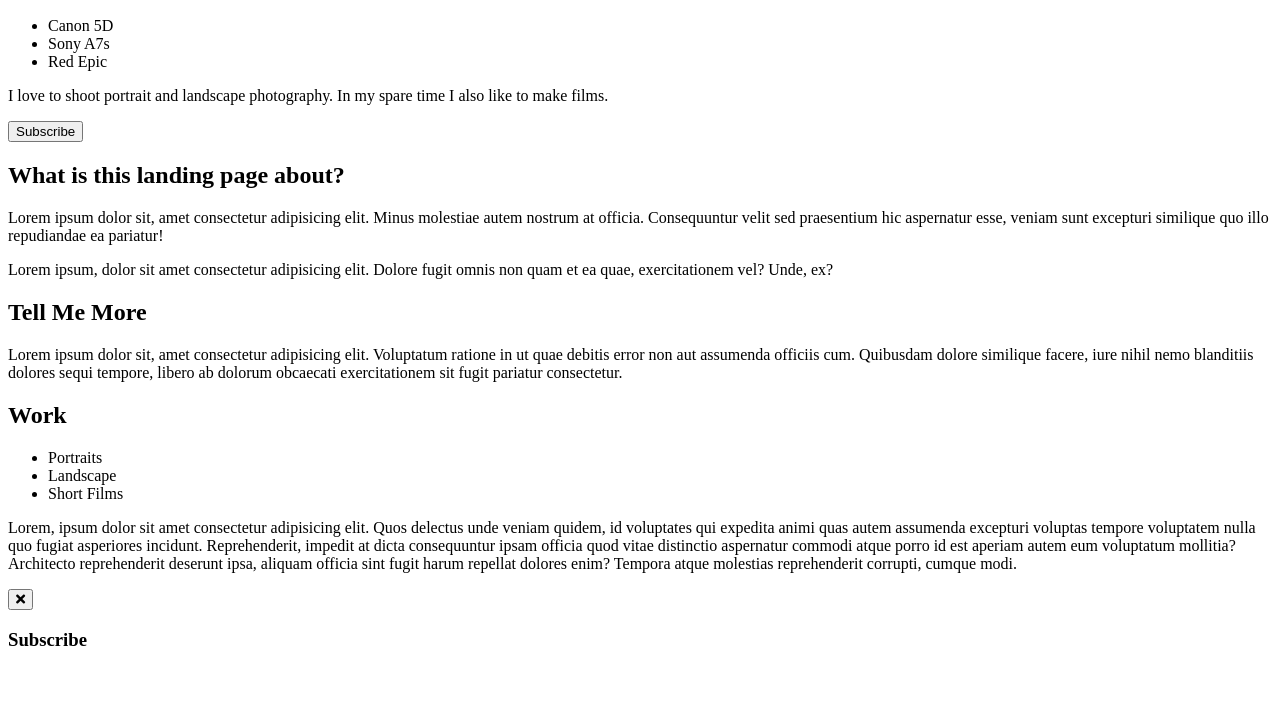
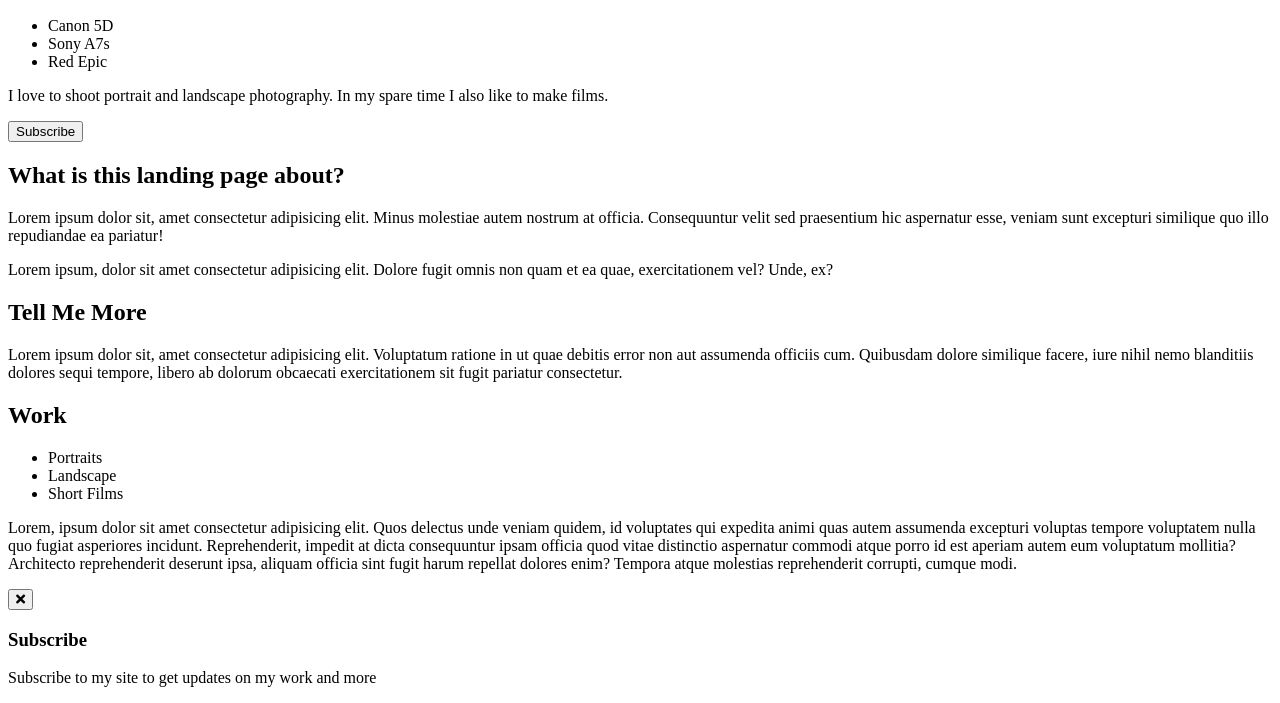
Before and after one commit to bfly2001/landing-page, a plain HTML site: page index.html in a window 1280 px wide. Shown: the part 596-1299 px from the top of the page. Before the commit the page ends 1265 px from the top, so only its background shows below. Drawn offline with Linux system fonts and the light colour scheme.

Commit message:
Update index.html
added paragraph to modal content.

```diff
--- a/index.html
+++ b/index.html
@@ -71,6 +71,7 @@
                 <h3>Subscribe</h3>
             </div>
             <div class="modal-content">
+                <p>Subscribe to my site to get updates on my work and more</p>
 
             </div>
         </div>
```
